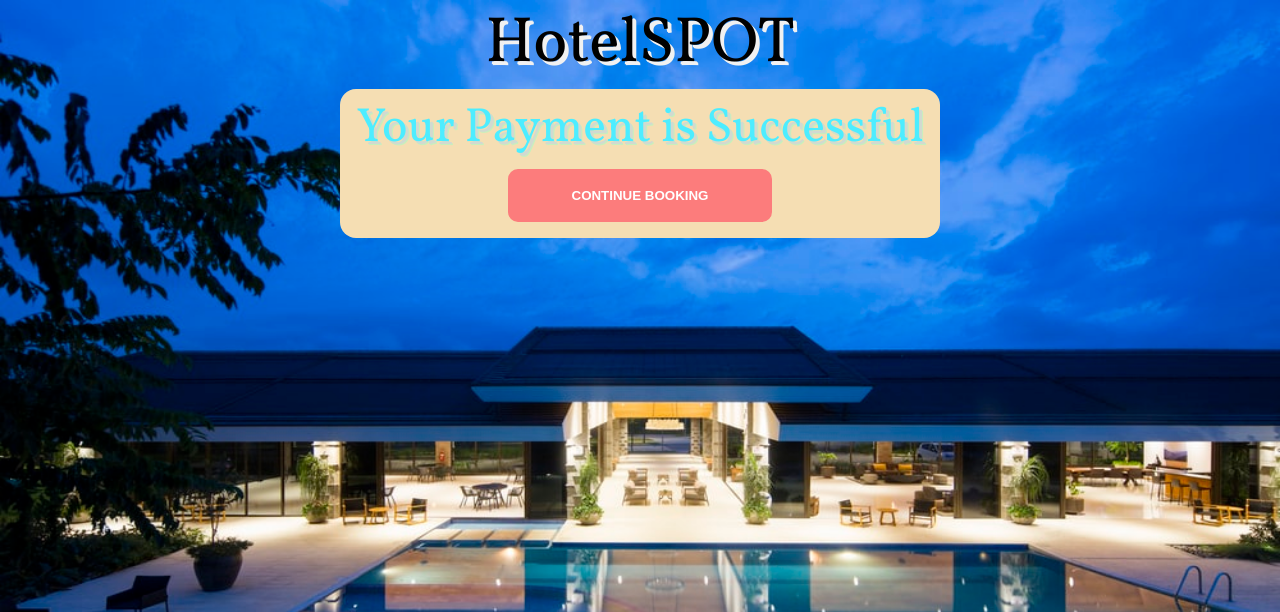
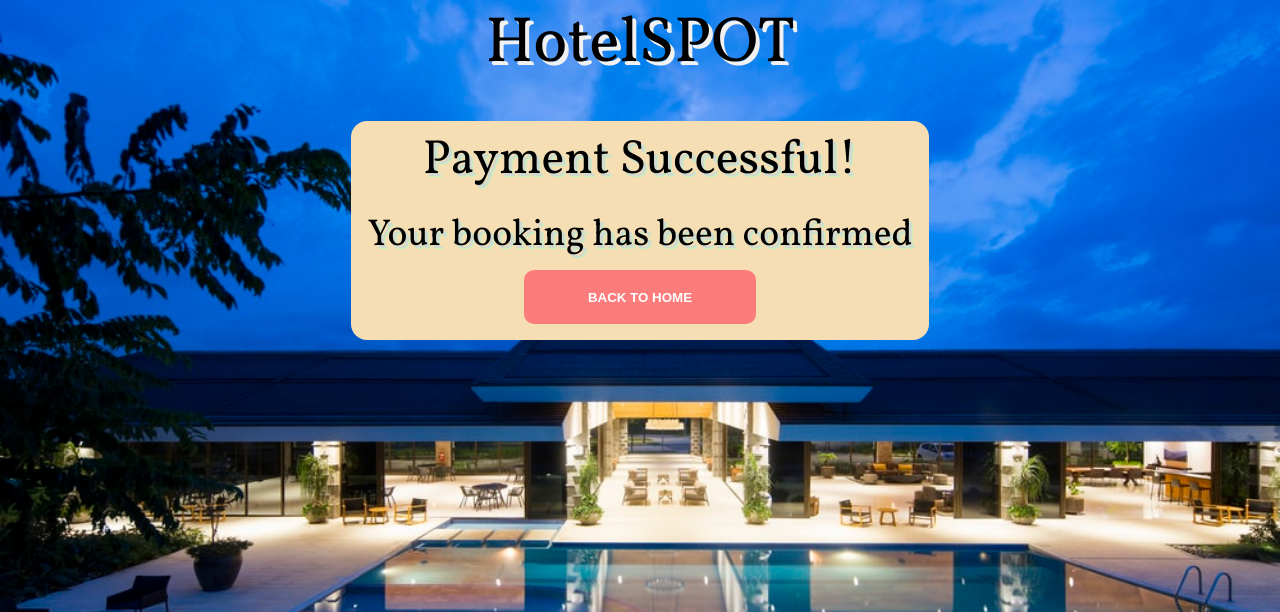
Before and after one commit to drumild43/etrav_project, a Django app: template etrav_container/core/templates/core/paysuc.html in a window 1280 px wide. Shown: the top 612 px of the page. Run offline with Django 3.2, Linux system fonts and the light colour scheme; the template is opened without the code that fills it: values that come from a table or form of the project are taken from there, others are empty; tables that the repository leaves empty hold one stand-in row (values such as "Sample post"); parts of the project's set-up code (start-up, migrations or seed data) failed here and were passed over; some libraries are stand-ins or nearby versions.

Commit message:
Implement payment success page

```diff
--- a/etrav_container/core/templates/core/paysuc.html
+++ b/etrav_container/core/templates/core/paysuc.html
@@ -1,16 +1,17 @@
+{% load static %}
 <!DOCTYPE html>
 <html lang="en">
   <head>
     <meta charset="utf-8">
     <link rel="stylesheet" href="https://cdn.jsdelivr.net/npm/boxicons@latest/css/boxicons.min.css">
-    <link rel="stylesheet" href="./css/styles.css">
+    <link rel="stylesheet" href="{% static 'core/css/styles.css' %}">
     <link rel="stylesheet" href="https://fonts.googleapis.com/css2?family=Vollkorn:ital,wght@0,400;0,700;1,400;1,700&display=swap">
     <script defer src="https://use.fontawesome.com/releases/v5.0.6/js/all.js"></script>
 
     <title>HotelSPOT</title>
     <style>
       body{
-        background-image: url("images/bg.jpg");
+        background-image: url("{% static 'core/images/bg.jpg' %}");
         background-color: rgb(255, 255, 255);
         background-size: 100% 100%;
         background-repeat: no-repeat;
@@ -24,18 +25,22 @@
     <section class="signup">
       <div class="logo">HotelSPOT</div>
 
-      <div class="pger">
-        <form>
-          <div class="tit">
-            <h1>Your Payment is Successful</h1>
-          </div>
+      <div class="pger" style="padding: 2rem;">
+        <form style="padding: 1rem;">
+            <div class="tit">
+                <h1 style="color: black;">Payment Successful!</h1>
+                <br>
+                <h3 style="color: black;">Your booking has been confirmed</h3>
+            </div>
 
-          <button type="submit" name="signup-button" value="sign up"> <a href="homepage.html">Continue booking</a></button>
+            <button type="submit">
+                <a href="{% url 'core:homepage' curr_user.id %}">BACK TO HOME</a>
+            </button>
         </form>
       </div>
     </section>
 
     <script src="https://cdnjs.cloudflare.com/ajax/libs/gsap/3.5.1/gsap.min.js"></script>
-    <script src="./js/index.js"></script>
+    <script src="{% static 'core/js/index.js' %}"></script>
   </body>
 </html>
--- a/etrav_container/core/views.py
+++ b/etrav_container/core/views.py
@@ -321,3 +321,7 @@ def checkout(request, user_id, hotel_id):
         booking.save()
 
         return HttpResponseRedirect(reverse('core:pay-suc', args=(user_id,)))
+
+def pay_suc(request, user_id):
+    curr_user = EtravUser.objects.get(pk=user_id)
+    return render(request, 'core/paysuc.html', context={'curr_user': curr_user})
```
Also changed, not shown: etrav_container/core/migrations/0003_alter_booking_booked_on.py (added), etrav_container/db.sqlite3.
